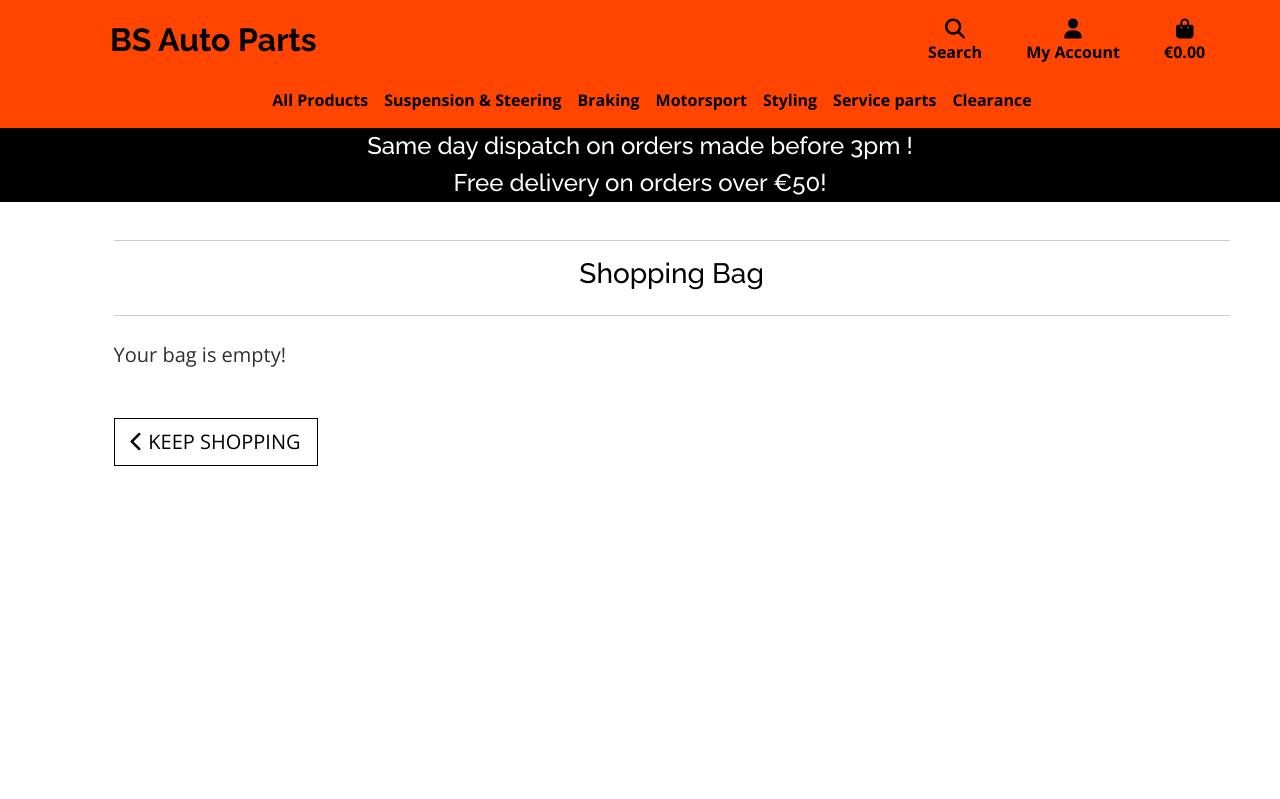
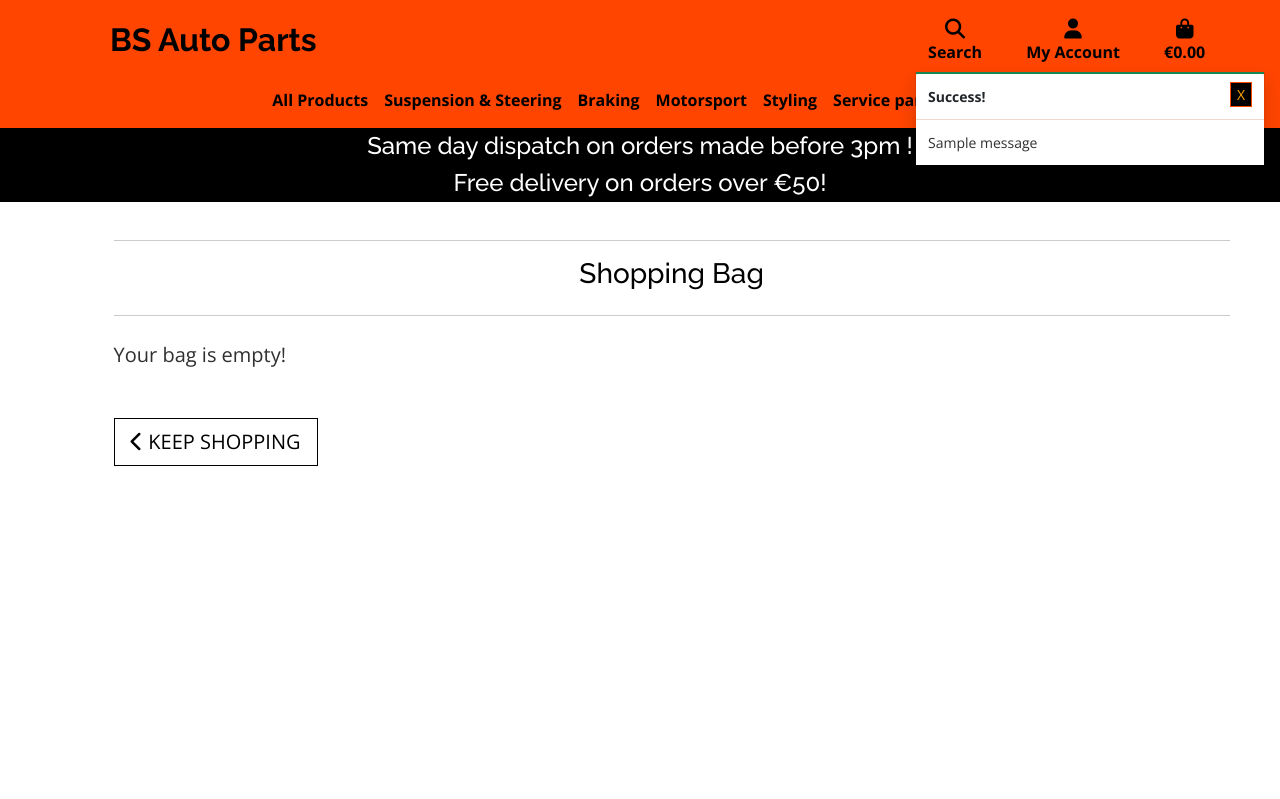
Before and after one commit to BrianStritch/Brian-Stritch-P5-BS_Auto_parts, a Django app: page /bag/ in a window 1280 px wide. Shown: the top 799 px of the page. Run offline with Django 3.2, Linux system fonts and the light colour scheme; tables that the repository leaves empty hold one stand-in row (values such as "Sample post"); one stand-in notice (Sample message) is shown; some libraries are stand-ins or nearby versions.

Commit message:
added toasts and messages for relevant actions

```diff
--- a/BS_Auto_Parts/settings.py
+++ b/BS_Auto_Parts/settings.py
@@ -78,6 +78,8 @@ TEMPLATES = [
         },
     },
 ]
+
+MESSAGE_STORAGE = 'django.contrib.messages.storage.session.SessionStorage'
 
 AUTHENTICATION_BACKENDS = [
     # Needed to login by username in Django admin, regardless of `allauth`
--- a/bag/views.py
+++ b/bag/views.py
@@ -46,6 +46,7 @@ def view_bag(request):
 def add_to_bag(request, item_id):
     """ add a quantity of the selected product to the shopping bag """
 
+    product = Product.objects.get(pk=item_id)
     quantity = int(request.POST.get('quantity'))
     redirect_url = request.POST.get('redirect_url')
     size = None
@@ -58,15 +59,20 @@ def add_to_bag(request, item_id):
         if item_id in list(bag.keys()):
             if size in bag[item_id]['items_by_size'].keys():
                 bag[item_id]['items_by_size'][size] += quantity
+                messages.success(request, f'You have succesfully added another "{product.name}" size "{size}" to the shopping bag.')
             else:
                 bag[item_id]['items_by_size'][size] = quantity
+                messages.success(request, f'You have succesfully added "{product.name}" size "{size}" to the shopping bag.')
         else:
             bag[item_id] = {'items_by_size': {size: quantity}}
+            messages.success(request, f'You have succesfully added "{quantity}" "{product.name}" size "{size}" to the shopping bag.')
     else:
         if item_id in list(bag.keys()):
             bag[item_id] += quantity
+            messages.success(request, f'You have succesfully added another "{product.name}" to the shopping bag.')
         else:
             bag[item_id] = quantity
+            messages.success(request, f'You have succesfully added "{product.name}" to the shopping bag.')
 
     request.session['bag'] = bag
     return redirect(redirect_url)
@@ -75,6 +81,7 @@ def add_to_bag(request, item_id):
 def edit_bag(request, item_id):
     """ edit a quantity of the selected product in the shopping bag """
 
+    product = Product.objects.get(pk=item_id)
     quantity = int(request.POST.get('quantity'))
     size = None
 
@@ -86,15 +93,20 @@ def edit_bag(request, item_id):
     if size:
         if quantity > 0:
             bag[item_id]['items_by_size'][size] = quantity
+            messages.success(request, f'You have succesfully edited the quantity of "{product.name}" size "{size}" in your shopping bag.')
         else:
             del bag[item_id]['items_by_size'][size]
+            messages.success(request, f'You have succesfully removed "{product.name}" size "{size}" from your shopping bag.')
             if not bag[item_id]['items_by_size']:
                 bag.pop(item_id)
+                messages.success(request, f'You have succesfully removed "{product.name}" size "{size}" from your shopping bag.')
     else:
         if quantity > 0:
             bag[item_id] = quantity
+            messages.success(request, f'You have succesfully edited the quantity of "{product.name}" in your shopping bag.')
         else:
             bag.pop(item_id)
+            messages.success(request, f'You have succesfully removed "{product.name}" from your shopping bag.')
 
     request.session['bag'] = bag
     return redirect(reverse('view_bag'))
@@ -104,6 +116,7 @@ def delete_bag_item(request, item_id):
     """ remove a selected product from the shopping bag """
 
     try:
+        product = Product.objects.get(pk=item_id)
         size = None
         if 'product_size' in request.POST:
             size = request.POST['product_size']
@@ -112,10 +125,13 @@ def delete_bag_item(request, item_id):
 
         if size:
             del bag[item_id]['items_by_size'][size]
+            messages.success(request, f'You have succesfully removed "{product.name}" size "{size}" from your shopping bag.')
             if not bag[item_id]['items_by_size']:
                 bag.pop(item_id)
+                messages.success(request, f'You have succesfully removed "{product.name}" size "{size}" from your shopping bag.')
         else:
             bag.pop(item_id)
+            messages.success(request, f'You have succesfully removed "{product.name}" from your shopping bag.')
 
         request.session['bag'] = bag
         return HttpResponse(status=200)
--- a/static/css/base.css
+++ b/static/css/base.css
@@ -113,8 +113,36 @@ a:hover{
     }
 }
 
+/* ********************* Toasts **********************************/
+.message-container{
+    position: fixed;
+    top: 72px;
+    right: 15px;
+    z-index: 20000;
+}
 
+.custom-toast{
+    overflow: visible;
+}
 
+.toast-capper{
+    height: 2px;
+}
+.toast-header{
+    justify-content: space-between;
+}
+.toast-close-btn{
+    background-color: black;
+    border: 1px solid orangered;
+    text-transform: uppercase;
+    color: orange;
+}
+.toast-close-btn:hover{
+    background-color: orangered;
+    border: 1px solid black;
+    color: black;
+    text-transform: uppercase;
+}
 
 /****************** Footer styling ******************************/
 
--- a/templates/base.html
+++ b/templates/base.html
@@ -42,9 +42,9 @@
         integrity="sha256-/xUj+3OJU5yExlq6GSYGSHk7tPXikynS7ogEvDej/m4=" crossorigin="anonymous"></script>
     <script src="https://kit.fontawesome.com/41b937922a.js" crossorigin="anonymous"></script>
 
-    <!-- <script src="https://cdn.jsdelivr.net/npm/popper.js@1.16.0/dist/umd/popper.min.js"
+    <script src="https://cdn.jsdelivr.net/npm/popper.js@1.16.0/dist/umd/popper.min.js"
         integrity="sha384-Q6E9RHvbIyZFJoft+2mJbHaEWldlvI9IOYy5n3zV9zzTtmI3UksdQRVvoxMfooAo" crossorigin="anonymous">
-    </script> -->
+    </script>
     <script src="https://cdn.jsdelivr.net/npm/bootstrap@4.4.1/dist/js/bootstrap.min.js"
         integrity="sha384-wfSDF2E50Y2D1uUdj0O3uMBJnjuUD4Ih7YwaYd1iqfktj0Uod8GCExl3Og8ifwB6" crossorigin="anonymous">
     </script>
@@ -152,7 +152,7 @@
                             <span class="navbar-toggler-icon"></span>
                         </button>
                         {% include 'includes/mobile-top-header.html' %}
-                        {% include 'includes/new-nav.html' %}
+                        {% include 'includes/main-nav.html' %}
 
                     </nav>
                 </div>
@@ -176,6 +176,23 @@
         </header>
 
 
+        {% if messages %}
+            <div class="message-container">
+                {% for message in messages %}
+                    {% with message.level as level %}
+                        {% if level == 40 %}
+                            {% include 'includes/toasts/toast_error.html'%}
+                        {% elif level == 30 %}
+                            {% include 'includes/toasts/toast_warning.html'%}
+                        {% elif level == 25 %}
+                            {% include 'includes/toasts/toast_success.html'%}
+                        {% else %}
+                            {% include 'includes/toasts/toast_info.html'%}
+                        {% endif %}
+                    {% endwith %}
+                {% endfor %}
+            </div>
+        {% endif %}
 
 
 
@@ -188,7 +205,9 @@
         {% endblock %}
 
         {% block postloadjs %}
-
+        <script type="text/javascript">
+            $('.toast').toast('show');
+        </script>
         {% endblock %}
 
 
--- /dev/null
+++ b/templates/includes/toasts/toast_success.html
@@ -0,0 +1,13 @@
+<div class="toast custom-toast rounded-0 border-top-0" data-autohide="false">
+    <div class="arrow-up arrow-success"></div>
+    <div class="w-100 toast-capper bg-success"></div>
+    <div class="toast-header bg-white text-dark">
+        <strong class="mr-auto">Success!</strong>
+        <button type="button" class="ml-2 mb-1 close toast-close-btn" data-dismiss="toast" aria-label="Close">
+            <span aria-hidden="true">X</span>
+        </button>
+    </div>
+    <div class="toast-body bg-white">
+        {{ message }}
+    </div>
+</div>
```
Also changed, not shown: templates/includes/main-nav.html (+75 -40 lines), templates/includes/new-nav.html (deleted, +0 -102 lines), templates/includes/toasts/toast_error.html (added, +13 -0 lines), templates/includes/toasts/toast_info.html (added, +13 -0 lines), templates/includes/toasts/toast_warning.html (added, +13 -0 lines), unused files to be deleted/nav/main-nav-1.html (added, +67 -0 lines), unused files to be deleted/base/new-base.html (renamed from templates/new-base.html), unused files to be deleted/nav/main-nav-2.html (renamed from templates/includes/main-nav-2.html), unused files to be deleted/nav/main-nav-3.html (renamed from templates/includes/main-nav-3.html), unused files to be deleted/new.css (renamed from static/css/new.css).
